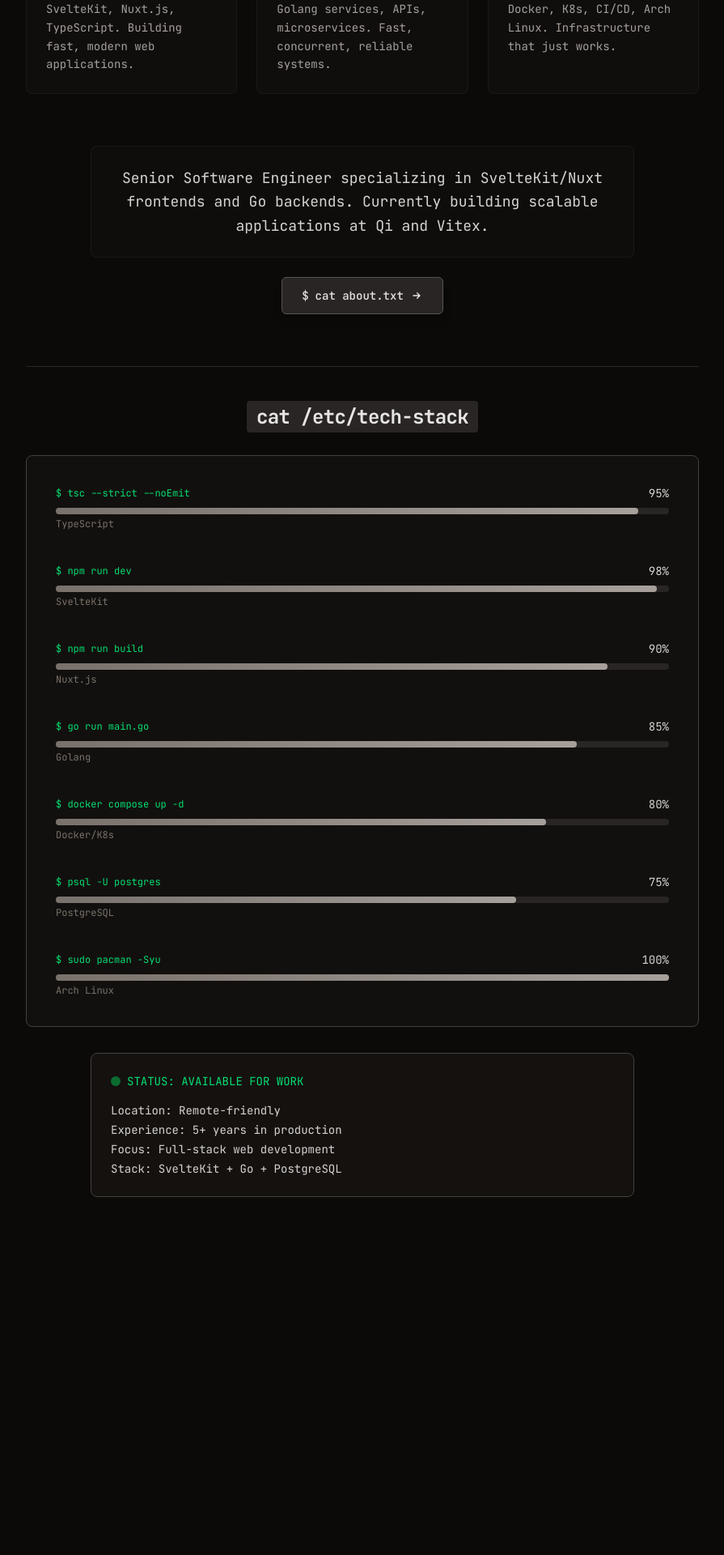
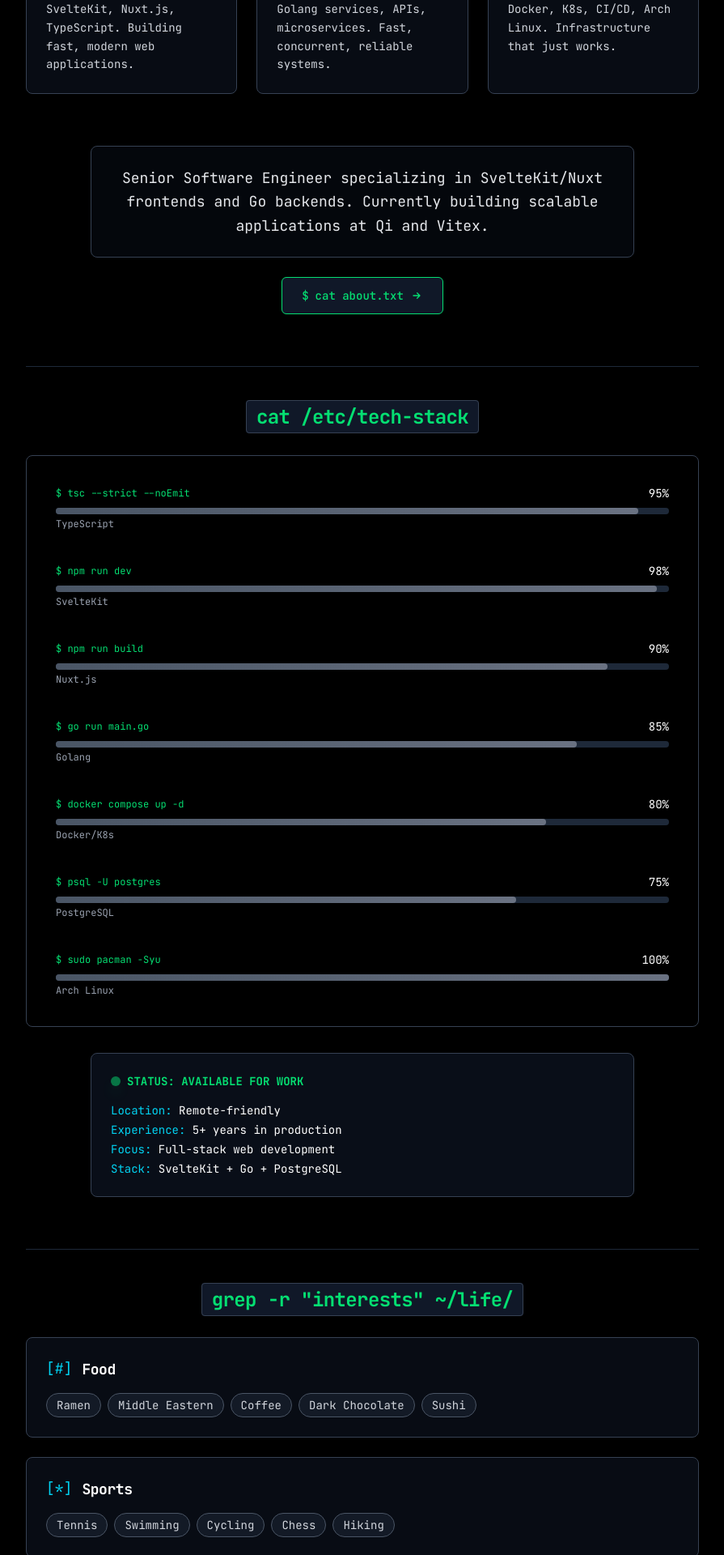
Before and after one commit to 61021/khaledwaleed.xyz, a SvelteKit app: page / in a window 1280 px wide. Shown: the part 658-2578 px from the top of the page at 81% size, without its empty margins (192-1087 px from the left). Before the commit the page ends 2184 px from the top, so only its background shows below. Built offline with nearby package versions, Linux system fonts and the light colour scheme.

Commit message:
Update styles to use a consistent black and white theme across the application, replacing stone colors with black and gray shades. Adjust text colors for improved readability and update scrollbar styles. Enhance terminal and section backgrounds for better contrast and user experience.

```diff
--- a/src/app.css
+++ b/src/app.css
@@ -14,7 +14,7 @@
 
 body {
 	font-family: var(--font-mono);
-	@apply bg-stone-950 text-stone-100;
+	@apply bg-black text-white;
 	font-feature-settings:
 		'liga' 1,
 		'kern' 1;
@@ -52,7 +52,7 @@
 
 /* Selection styling */
 ::selection {
-	@apply bg-amber-600/30 text-amber-100;
+	@apply bg-green-400/30 text-green-100;
 }
 
 /* Scrollbar styling for webkit browsers */
@@ -61,20 +61,20 @@
 }
 
 ::-webkit-scrollbar-track {
-	@apply bg-stone-900;
+	@apply bg-black;
 }
 
 ::-webkit-scrollbar-thumb {
-	@apply rounded-full bg-stone-700;
+	@apply rounded-full bg-gray-800;
 }
 
 ::-webkit-scrollbar-thumb:hover {
-	@apply bg-stone-600;
+	@apply bg-gray-700;
 }
 
 /* Focus styles */
 *:focus {
-	@apply ring-2 ring-amber-500/50 ring-offset-2 ring-offset-stone-950 outline-none;
+	@apply ring-2 ring-green-400/50 ring-offset-2 ring-offset-black outline-none;
 }
 
 /* Custom animations */
--- a/src/app.html
+++ b/src/app.html
@@ -13,7 +13,7 @@
 		/>
 		%sveltekit.head%
 	</head>
-	<body data-sveltekit-preload-data="hover" class="bg-stone-950 font-mono text-stone-100">
+	<body data-sveltekit-preload-data="hover" class="bg-black font-mono text-white">
 		<div>%sveltekit.body%</div>
 	</body>
 </html>
--- a/src/routes/+layout.svelte
+++ b/src/routes/+layout.svelte
@@ -14,13 +14,13 @@
 	}
 </script>
 
-<div class="min-h-screen bg-stone-950 text-stone-100">
+<div class="min-h-screen bg-black text-white">
 	<!-- Navigation -->
-	<nav class="border-b border-stone-800 bg-stone-950/95 backdrop-blur">
+	<nav class="border-b border-gray-800 bg-black/95 backdrop-blur">
 		<div class="mx-auto max-w-4xl px-6 sm:px-8">
 			<div class="flex h-16 items-center justify-between">
 				<div class="flex items-center space-x-8">
-					<a href="/" class="text-xl font-semibold tracking-wide text-stone-200"> khaled@dev:~$ </a>
+					<a href="/" class="text-xl font-semibold tracking-wide text-green-400"> khaled@dev:~$ </a>
 					<div class="hidden space-x-6 sm:flex">
 						{#each navigation as item}
 							<a
@@ -29,8 +29,8 @@
 									item.href,
 									$page.url.pathname
 								)
-									? 'border-b border-stone-400 text-stone-300'
-									: 'text-stone-400 hover:text-stone-200'}"
+									? 'border-b border-green-400 text-green-300'
+									: 'text-gray-400 hover:text-white'}"
 							>
 								./{item.name.toLowerCase()}
 							</a>
--- a/src/routes/+page.svelte
+++ b/src/routes/+page.svelte
@@ -71,18 +71,18 @@
 		<!-- Terminal Window -->
 		<div class="mx-auto max-w-4xl">
 			<!-- Terminal Header -->
-			<div class="flex items-center justify-between rounded-t-lg bg-stone-800 px-4 py-3">
+			<div class="flex items-center justify-between rounded-t-lg bg-gray-900 px-4 py-3">
 				<div class="flex space-x-2">
-					<div class="h-3 w-3 rounded-full bg-red-500"></div>
-					<div class="h-3 w-3 rounded-full bg-yellow-500"></div>
-					<div class="h-3 w-3 rounded-full bg-green-500"></div>
+					<div class="h-3 w-3 rounded-full bg-red-600"></div>
+					<div class="h-3 w-3 rounded-full bg-yellow-600"></div>
+					<div class="h-3 w-3 rounded-full bg-green-600"></div>
 				</div>
-				<div class="text-sm text-stone-400">khaled@arch:~$</div>
+				<div class="text-sm text-gray-300">khaled@arch:~$</div>
 				<div class="w-16"></div>
 			</div>
 
 			<!-- Terminal Content -->
-			<div class="min-h-[400px] rounded-b-lg bg-black p-6 text-sm">
+			<div class="min-h-[400px] rounded-b-lg border border-gray-800 bg-black p-6 text-sm">
 				<div class="text-green-400">
 					<pre class="leading-relaxed whitespace-pre-wrap">{terminalText}</pre>
 					<span class="text-green-400" class:opacity-100={showCursor} class:opacity-0={!showCursor}
@@ -95,37 +95,37 @@
 		<!-- Core Skills -->
 		<div class="mx-auto grid max-w-4xl grid-cols-1 gap-6 md:grid-cols-3">
 			<div
-				class="rounded-lg border border-stone-800/50 bg-stone-900/30 p-6 transition-all duration-300 hover:border-stone-600"
+				class="rounded-lg border border-gray-700 bg-gray-900/50 p-6 transition-all duration-300 hover:border-green-400 hover:shadow-lg hover:shadow-green-400/10"
 			>
 				<div class="mb-4 flex items-center space-x-3">
 					<div class="font-mono text-xl text-green-400">{'</>'}</div>
-					<h3 class="text-lg font-semibold text-stone-200">Frontend</h3>
+					<h3 class="text-lg font-semibold text-white">Frontend</h3>
 				</div>
-				<p class="text-sm text-stone-400">
+				<p class="text-sm text-gray-300">
 					SvelteKit, Nuxt.js, TypeScript. Building fast, modern web applications.
 				</p>
 			</div>
 
 			<div
-				class="rounded-lg border border-stone-800/50 bg-stone-900/30 p-6 transition-all duration-300 hover:border-stone-600"
+				class="rounded-lg border border-gray-700 bg-gray-900/50 p-6 transition-all duration-300 hover:border-cyan-400 hover:shadow-lg hover:shadow-cyan-400/10"
 			>
 				<div class="mb-4 flex items-center space-x-3">
-					<div class="font-mono text-xl text-blue-400">[GO]</div>
-					<h3 class="text-lg font-semibold text-stone-200">Backend</h3>
+					<div class="font-mono text-xl text-cyan-400">[GO]</div>
+					<h3 class="text-lg font-semibold text-white">Backend</h3>
 				</div>
-				<p class="text-sm text-stone-400">
+				<p class="text-sm text-gray-300">
 					Golang services, APIs, microservices. Fast, concurrent, reliable systems.
 				</p>
 			</div>
 
 			<div
-				class="rounded-lg border border-stone-800/50 bg-stone-900/30 p-6 transition-all duration-300 hover:border-stone-600"
+				class="rounded-lg border border-gray-700 bg-gray-900/50 p-6 transition-all duration-300 hover:border-violet-400 hover:shadow-lg hover:shadow-violet-400/10"
 			>
 				<div class="mb-4 flex items-center space-x-3">
-					<div class="font-mono text-xl text-red-400">[#]</div>
-					<h3 class="text-lg font-semibold text-stone-200">DevOps</h3>
+					<div class="font-mono text-xl text-violet-400">[#]</div>
+					<h3 class="text-lg font-semibold text-white">DevOps</h3>
 				</div>
-				<p class="text-sm text-stone-400">
+				<p class="text-sm text-gray-300">
 					Docker, K8s, CI/CD, Arch Linux. Infrastructure that just works.
 				</p>
 			</div>
@@ -134,8 +134,8 @@
 
 	<!-- About -->
 	<section class="mx-auto max-w-2xl space-y-6 text-center">
-		<div class="rounded-lg border border-stone-800/50 bg-stone-900/20 p-6">
-			<p class="text-lg leading-relaxed text-stone-300">
+		<div class="rounded-lg border border-gray-700 bg-gray-900/30 p-6">
+			<p class="text-lg leading-relaxed text-gray-200">
 				Senior Software Engineer specializing in SvelteKit/Nuxt frontends and Go backends. Currently
 				building scalable applications at Qi and Vitex.
 			</p>
@@ -144,7 +144,7 @@
 		<div class="flex justify-center">
 			<a
 				href="/about"
-				class="inline-flex items-center rounded-md border border-stone-600 bg-stone-800 px-6 py-3 text-sm font-medium text-stone-200 shadow-lg transition-all duration-200 hover:bg-stone-700"
+				class="inline-flex items-center rounded-md border border-green-400 bg-gray-900 px-6 py-3 text-sm font-medium text-green-400 shadow-lg transition-all duration-200 hover:bg-green-400 hover:text-black hover:shadow-green-400/20"
 			>
 				<span class="mr-2">$</span>
 				cat about.txt
@@ -161,60 +161,102 @@
 	</section>
 
 	<!-- Tech Stack -->
-	<section class="border-t border-stone-800 pt-12">
+	<section class="border-t border-gray-800 pt-12">
 		<div class="space-y-8">
-			<h2 class="text-center text-2xl font-semibold text-stone-200">
-				<code class="rounded bg-stone-800 px-3 py-1">cat /etc/tech-stack</code>
+			<h2 class="text-center text-2xl font-semibold text-white">
+				<code class="rounded border border-gray-700 bg-gray-900 px-3 py-1 text-green-400"
+					>cat /etc/tech-stack</code
+				>
 			</h2>
 
 			<!-- Technologies -->
-			<div class="mx-auto max-w-4xl rounded-lg border border-stone-700 bg-stone-900/40 p-6">
+			<div class="mx-auto max-w-4xl rounded-lg border border-gray-700 bg-black/60 p-6">
 				<div class="space-y-4 text-sm">
 					{#each [{ name: 'TypeScript', level: 95, command: 'tsc --strict --noEmit' }, { name: 'SvelteKit', level: 98, command: 'npm run dev' }, { name: 'Nuxt.js', level: 90, command: 'npm run build' }, { name: 'Golang', level: 85, command: 'go run main.go' }, { name: 'Docker/K8s', level: 80, command: 'docker compose up -d' }, { name: 'PostgreSQL', level: 75, command: 'psql -U postgres' }, { name: 'Arch Linux', level: 100, command: 'sudo pacman -Syu' }] as tech}
-						<div class="group cursor-pointer rounded p-3 transition-all hover:bg-stone-800/50">
+						<div
+							class="group cursor-pointer rounded p-3 transition-all hover:border-l-4 hover:border-l-green-400 hover:bg-gray-800/50"
+						>
 							<div class="mb-2 flex items-center justify-between">
 								<span class="text-xs text-green-400">$ {tech.command}</span>
-								<span class="text-stone-300">{tech.level}%</span>
+								<span class="text-white">{tech.level}%</span>
 							</div>
-							<div class="h-2 w-full rounded-full bg-stone-800">
+							<div class="h-2 w-full rounded-full bg-gray-800">
 								<div
-									class="h-2 rounded-full bg-gradient-to-r from-stone-500 to-stone-400 transition-all duration-1000 group-hover:from-green-600 group-hover:to-green-500"
+									class="h-2 rounded-full bg-gradient-to-r from-gray-600 to-gray-500 transition-all duration-1000 group-hover:from-green-400 group-hover:to-cyan-400 group-hover:shadow-lg group-hover:shadow-green-400/30"
 									style="width: {tech.level}%"
 								></div>
 							</div>
-							<div class="mt-1 text-xs text-stone-500">{tech.name}</div>
+							<div class="mt-1 text-xs text-gray-400 transition-colors group-hover:text-white">
+								{tech.name}
+							</div>
 						</div>
 					{/each}
 				</div>
 			</div>
 
 			<!-- Current Status -->
-			<div class="mx-auto max-w-2xl rounded-lg border border-stone-700 bg-stone-900/50 p-6">
+			<div class="mx-auto max-w-2xl rounded-lg border border-gray-700 bg-gray-900/60 p-6">
 				<div class="flex items-center space-x-4 text-sm">
 					<div class="flex items-center space-x-2">
-						<div class="h-3 w-3 animate-pulse rounded-full bg-green-500"></div>
-						<span class="text-green-400">STATUS: AVAILABLE FOR WORK</span>
+						<div
+							class="h-3 w-3 animate-pulse rounded-full bg-green-400 shadow-lg shadow-green-400/50"
+						></div>
+						<span class="font-semibold text-green-400">STATUS: AVAILABLE FOR WORK</span>
 					</div>
 				</div>
-				<div class="mt-4 space-y-1 text-sm text-stone-400">
+				<div class="mt-4 space-y-1 text-sm text-gray-300">
 					<div>
-						<code class="text-stone-300">Location:</code>
-						<span class="text-stone-300">Remote-friendly</span>
+						<code class="text-cyan-400">Location:</code>
+						<span class="text-white">Remote-friendly</span>
 					</div>
 					<div>
-						<code class="text-stone-300">Experience:</code>
-						<span class="text-stone-300">5+ years in production</span>
+						<code class="text-cyan-400">Experience:</code>
+						<span class="text-white">5+ years in production</span>
 					</div>
 					<div>
-						<code class="text-stone-300">Focus:</code>
-						<span class="text-stone-300">Full-stack web development</span>
+						<code class="text-cyan-400">Focus:</code>
+						<span class="text-white">Full-stack web development</span>
 					</div>
 					<div>
-						<code class="text-stone-300">Stack:</code>
-						<span class="text-stone-300">SvelteKit + Go + PostgreSQL</span>
+						<code class="text-cyan-400">Stack:</code>
+						<span class="text-white">SvelteKit + Go + PostgreSQL</span>
 					</div>
 				</div>
 			</div>
 		</div>
 	</section>
+
+	<!-- Likes -->
+	<section class="border-t border-gray-800 pt-12">
+		<div class="space-y-8">
+			<h2 class="text-center text-2xl font-semibold text-white">
+				<code class="rounded border border-gray-700 bg-gray-900 px-3 py-1 text-green-400"
+					>grep -r "interests" ~/life/</code
+				>
+			</h2>
+
+			<!-- Categories -->
+			<div class="mx-auto max-w-4xl space-y-6">
+				{#each [{ category: 'Food', icon: '[#]', items: ['Ramen', 'Middle Eastern', 'Coffee', 'Dark Chocolate', 'Sushi'] }, { category: 'Sports', icon: '[*]', items: ['Tennis', 'Swimming', 'Cycling', 'Chess', 'Hiking'] }, { category: 'Tech', icon: '[+]', items: ['Mechanical Keyboards', 'Linux Ricing', 'Self-hosting', 'Open Source', 'Vim'] }, { category: 'Media', icon: '[~]', items: ['Sci-fi Movies', 'Tech Documentaries', 'Podcasts', 'Audiobooks', 'Anime'] }, { category: 'Hobbies', icon: '[&]', items: ['Photography', 'Music Production', 'Gaming', 'Reading', 'Cooking'] }] as like}
+					<div
+						class="rounded-lg border border-gray-700 bg-gray-900/50 p-6 transition-all hover:border-cyan-400 hover:bg-gray-800/50"
+					>
+						<div class="mb-4 flex items-center space-x-3">
+							<div class="font-mono text-lg text-cyan-400">{like.icon}</div>
+							<h3 class="text-lg font-semibold text-white">{like.category}</h3>
+						</div>
+						<div class="flex flex-wrap gap-2">
+							{#each like.items as item}
+								<span
+									class="rounded-full border border-gray-600 bg-gray-800/50 px-3 py-1 text-sm text-gray-300 transition-colors hover:border-green-400 hover:text-white"
+								>
+									{item}
+								</span>
+							{/each}
+						</div>
+					</div>
+				{/each}
+			</div>
+		</div>
+	</section>
 </div>
```
Also changed, not shown: src/routes/about/+page.svelte (+74 -64 lines).
